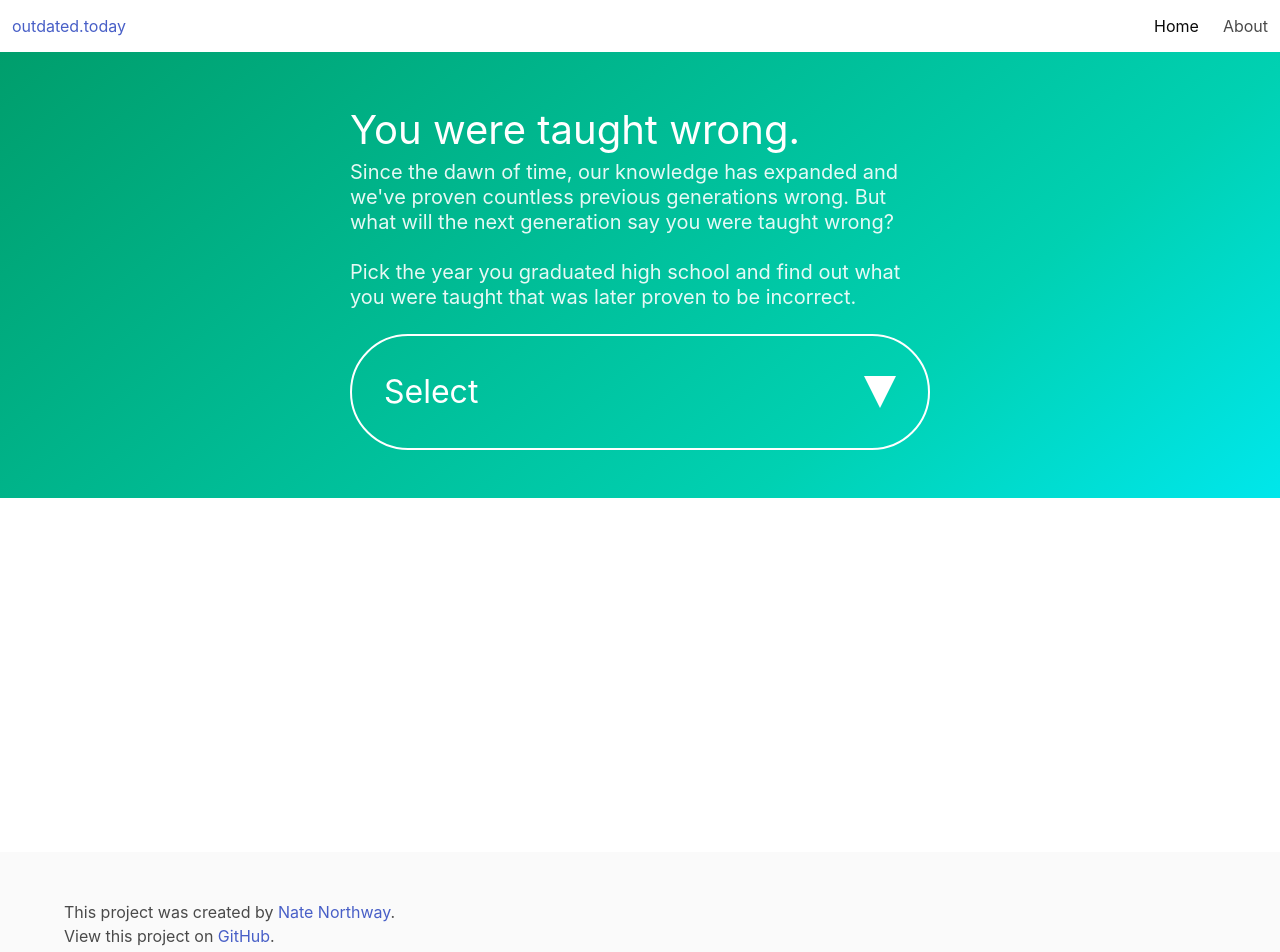
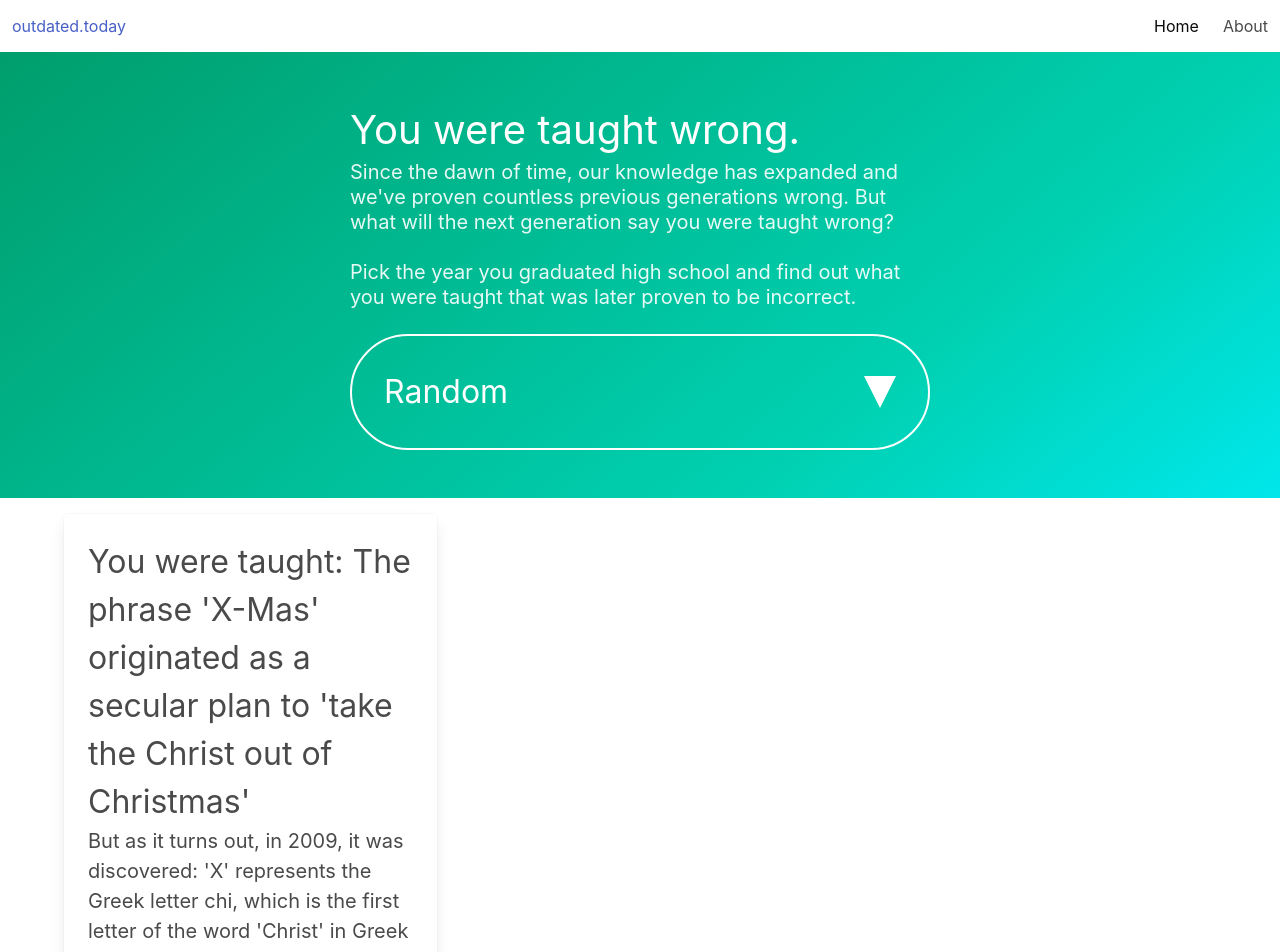
Before and after one commit to nnorthway/outdated.today, a React (Create React App) app: page / in a window 1280 px wide. Shown: the top 952 px of the page. Built offline with nearby package versions, Linux system fonts and the light colour scheme.

Commit message:
Adding random fact
Loads a random fact on page load/selecting "random"

```diff
--- a/src/App.js
+++ b/src/App.js
@@ -6,6 +6,7 @@ import './components/styles/index.scss'
 
 function App() {
   let [facts] = useState(Data)
+  let [randomFact, setRandomFact] = useState(facts[parseInt(Math.random() * facts.length)])
 
   let getYears = () => {
     let allYears = facts.map(item => item.year);
@@ -24,8 +25,17 @@ function App() {
     return result ? result : null
   }
 
+  let getRandomFact = () => {
+    return facts[parseInt(Math.random() * facts.length)]
+  }
+
   let handleChange = (event) => {
-    setYearFacts(getYearFacts(parseInt(event.target.value)))
+    if (event.target.value === 'random') {
+      setRandomFact(getRandomFact())
+      setYearFacts({})
+    } else {
+      setYearFacts(getYearFacts(parseInt(event.target.value)))
+    }
   }
 
   return (
@@ -42,8 +52,8 @@ function App() {
                 Pick the year you graduated high school and find out what you were taught that was
                 later proven to be incorrect.
               </p>
-              <select className='restyled' onChange={handleChange} defaultValue='select'>
-                  <option value='select'>Select</option>
+              <select className='restyled' onChange={handleChange} defaultValue='random'>
+                  <option value='random'>Random</option>
                   {
                     years.map((item) => (
                       <option value={item} key={item}>{item}</option>
@@ -57,9 +67,11 @@ function App() {
       <div className='container'>
         <div className='cards'>
           {
+            yearFacts.length ?
             yearFacts.map((item) => (
               <Fact item={item} key={item.id} />
-            ))
+            )) :
+            <Fact item={randomFact} />
           }
         </div>
       </div>
--- a/src/components/Fact.jsx
+++ b/src/components/Fact.jsx
@@ -7,7 +7,7 @@ function Fact({item}) {
       <div className='card-content'>
         <h1 className='card-title is-size-3'>You were taught: {item.taught}</h1>
         <p className='is-size-5'>
-          But as it turns out: {item.fact}
+          But as it turns out, in {item.year}, it was discovered: {item.fact}
         </p>
         <p className='smallcaps'>
           Added by {item.reported_by} on {d.toLocaleDateString()}
```
